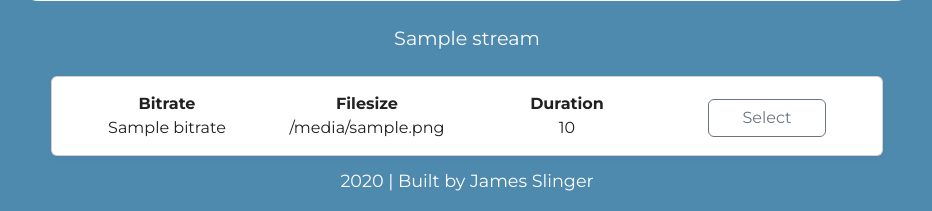
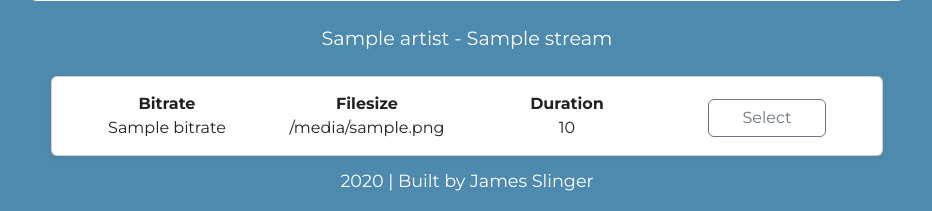
Before and after one commit to jamesslinger/YTDLAudio, a Flask app: template templates/results.html in a window 1280 px wide. Shown: the part 946-1157 px from the top of the page, without its empty margins (173-1105 px from the left). Run offline with Flask 3, Linux system fonts and the light colour scheme; the template is opened without the code that fills it: most values are stand-ins (such as "Sample title", 1, 10 or a date in 2020); grey boxes marked "Sample" are stand-in pictures; some libraries are stand-ins or nearby versions.

Commit message:
Updates to artist/track info layout due to package update changes

```diff
--- a/audio_data.py
+++ b/audio_data.py
@@ -4,6 +4,7 @@ from pytube import YouTube
 # noinspection PyMethodMayBeStatic
 class AudioStream:
     def __init__(self):
+        self.artist = "<Artist>-"
         self.track_name = "<Track Name>"
         self.id = None
         self.duration = None
@@ -20,6 +21,7 @@ class AudioStream:
             stream_item = AudioStream()
             stream_item.source_url = url
             stream_item.thumbnail = yt_data.thumbnail_url
+            stream_item.artist = yt_data.author
             stream_item.track_name = yt_data.title
             duration_calc = str(yt_data.length / 60).split('.')
             stream_mins = int(duration_calc[0])
--- a/main.py
+++ b/main.py
@@ -48,7 +48,7 @@ def download():
             return send_file(
                 buffer,
                 as_attachment=True,
-                download_name=f"{track.title}.mp3",
+                download_name=f"{streams.author}-{track.title}.mp3",
                 mimetype="audio/mpeg",
             )
         except:
--- a/requirements.txt
+++ b/requirements.txt
@@ -19,3 +19,4 @@ urllib3==2.0.2
 visitor==0.1.3
 Werkzeug==2.3.4
 yarg==0.1.9
+pip==23.1.2
--- a/templates/results.html
+++ b/templates/results.html
@@ -11,7 +11,7 @@
 <div class="content">
     <div class="thumb-wrapper">
         <img class="img-fluid track-thumb" src="{{ all_streams[0].thumbnail|default('static/images/music.png')}}" alt="Thumbnail-img">
-        <h6 id="track-title">{{ all_streams[0].track_name|default('Track name') }}</h6>
+        <h6 id="track-title">{{ all_streams[0].artist }} - {{ all_streams[0].track_name|default('Track name') }}</h6>
     </div>
 
     {% for stream in all_streams %}
@@ -33,11 +33,8 @@
         <div class="modal fade" id="staticBackdrop{{ stream.id }}" data-bs-backdrop="static" data-bs-keyboard="false" tabindex="-1" data-bs-target="#staticBackdrop{{ stream.id }}" aria-hidden="true">
             <div class="modal-dialog modal-dialog-centered">
                 <div class="modal-content" id="modal{{ stream.id }}">
-<!--                    <div class="modal-header">
-                        <button type="button" class="btn-close" data-bs-dismiss="modal" aria-label="Close"></button>
-                    </div>-->
                       <div class="modal-body">
-                          <h4>{{ stream.track_name }}</h4>
+                          <h4>{{ stream.artist }} - {{ stream.track_name }}</h4>
                           <hr>
                           <h6 class="h6-msg"><br>Click Below To Download</h6>
                           <div id="dl-notice">
```
